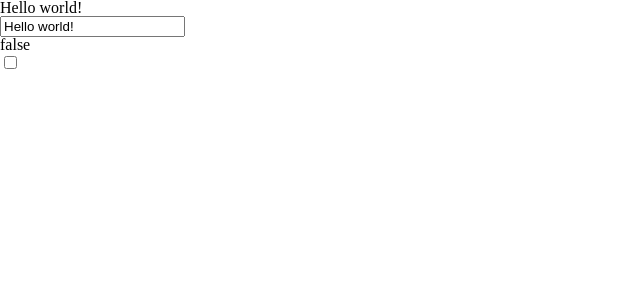
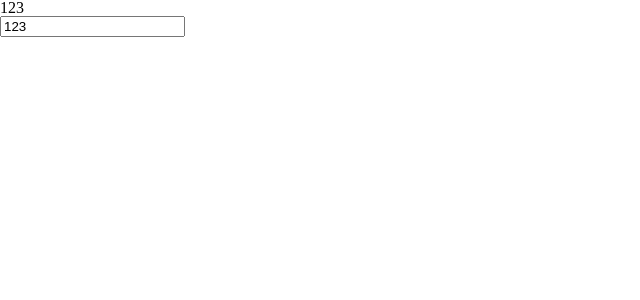
Before and after one commit to yeongno/Fast9.1-9.2, a Vue app: page / in a window 1280 px wide. Shown: the top 300 px of the page, without its empty margins (0-640 px from the left). Built offline with nearby package versions, Linux system fonts and the light colour scheme.

Commit message:
v-model 수식어 _ number

```diff
--- a/src/App.vue
+++ b/src/App.vue
@@ -2,18 +2,19 @@
 <h1>{{msg}}</h1>
 <input
 type="text"
-:value="msg"
-@input ="msg =$event.target.value">
-<h1>{{checked}}</h1>
-<input type="checkbox" v-model="checked">
+v-model.number="msg">
 </template>
 
 <script>
 export default {
   data(){
     return{
-      msg: 'Hello world!',
-      checked: false
+      msg: 123,
+    }
+  },
+  watch:{
+    msg(){
+      console.log(typeof this.msg)
     }
   }
 }
```
